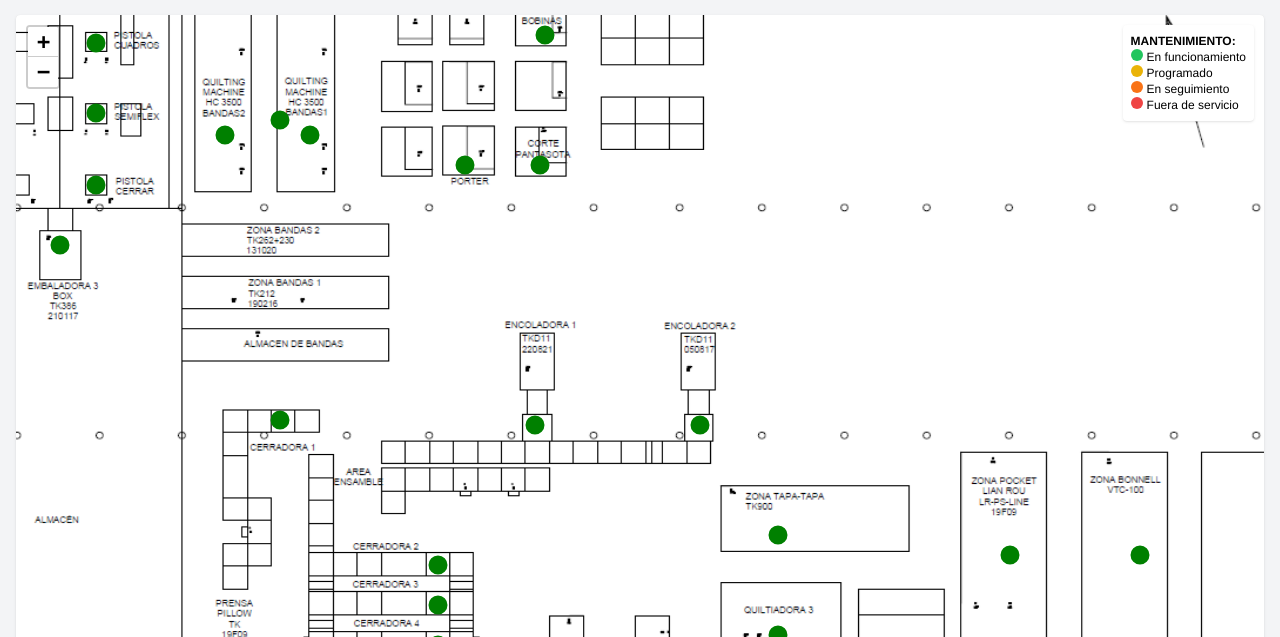
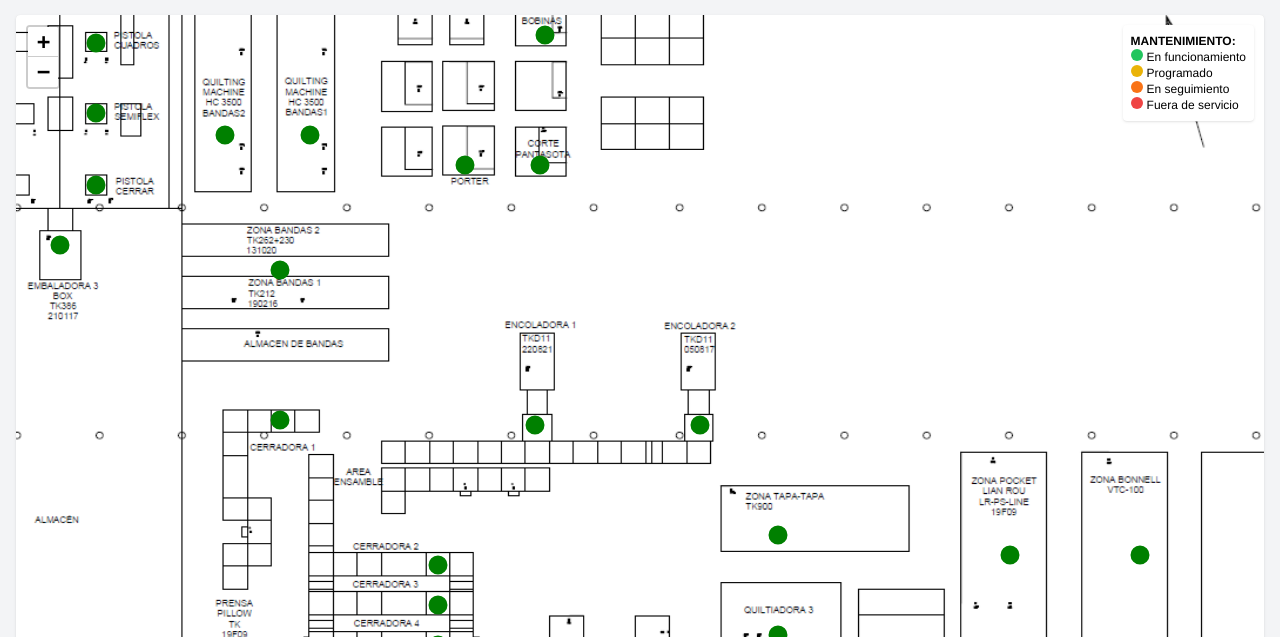
Before and after one commit to Kalixxe/GSM.io, a website: page public/maquinas.html in a window 1280 px wide. Shown: the part 133-770 px from the top of the page. Drawn offline with nearby package versions, Linux system fonts and the light colour scheme; no server answers; grey boxes are pictures that could not be loaded.

Commit message:
Update maquinas.html

```diff
--- a/public/maquinas.html
+++ b/public/maquinas.html
@@ -108,7 +108,7 @@
       { nombre: "PRENSA PILLOW TK 19F09", coords: [280, 345], manual: "https://kalixxe.github.io/Manuales/PRENSA_PILLOW_TK_19F09.pdf" },
       { nombre: "ENCOLADORA 1", coords: [510, 645], manual: "https://kalixxe.github.io/Manuales/ENCOLADORA_1.pdf" },
       { nombre: "ENCOLADORA 2", coords: [510, 810], manual: "https://kalixxe.github.io/Manuales/ENCOLADORA_2.pdf" },
-      { nombre: "BANDAS 2", coords: [815, 390], manual: "https://github.com/Kalixxe/Manuales/blob/main/LEFT%20HAND%20OVERLOCK%20HEAD.pdf" }
+      { nombre: "BANDAS 2", coords: [665, 390], manual: "https://github.com/Kalixxe/Manuales/blob/main/LEFT%20HAND%20OVERLOCK%20HEAD.pdf" }
     ];
 
     async function obtenerEstado(maquina) {
```
